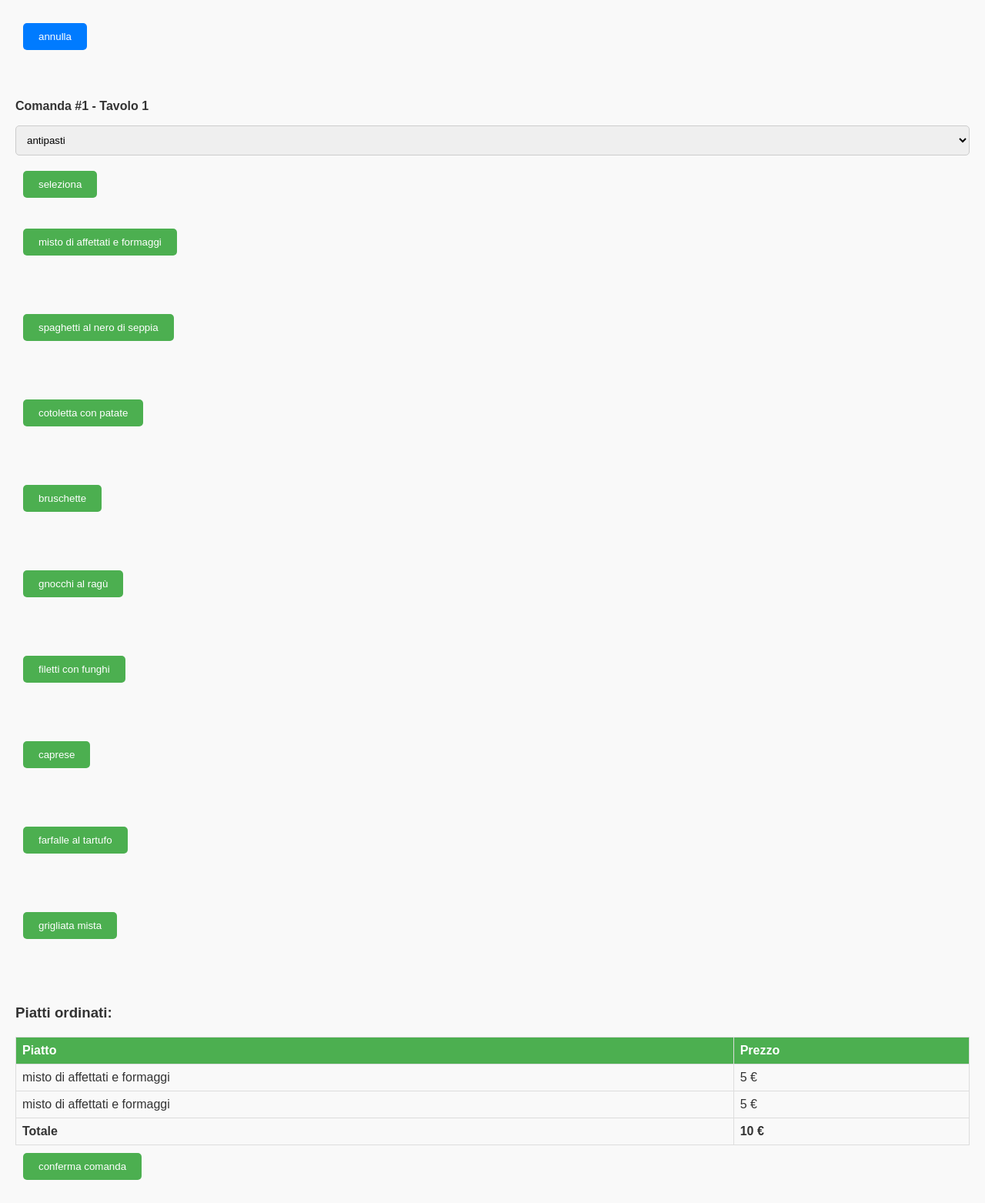
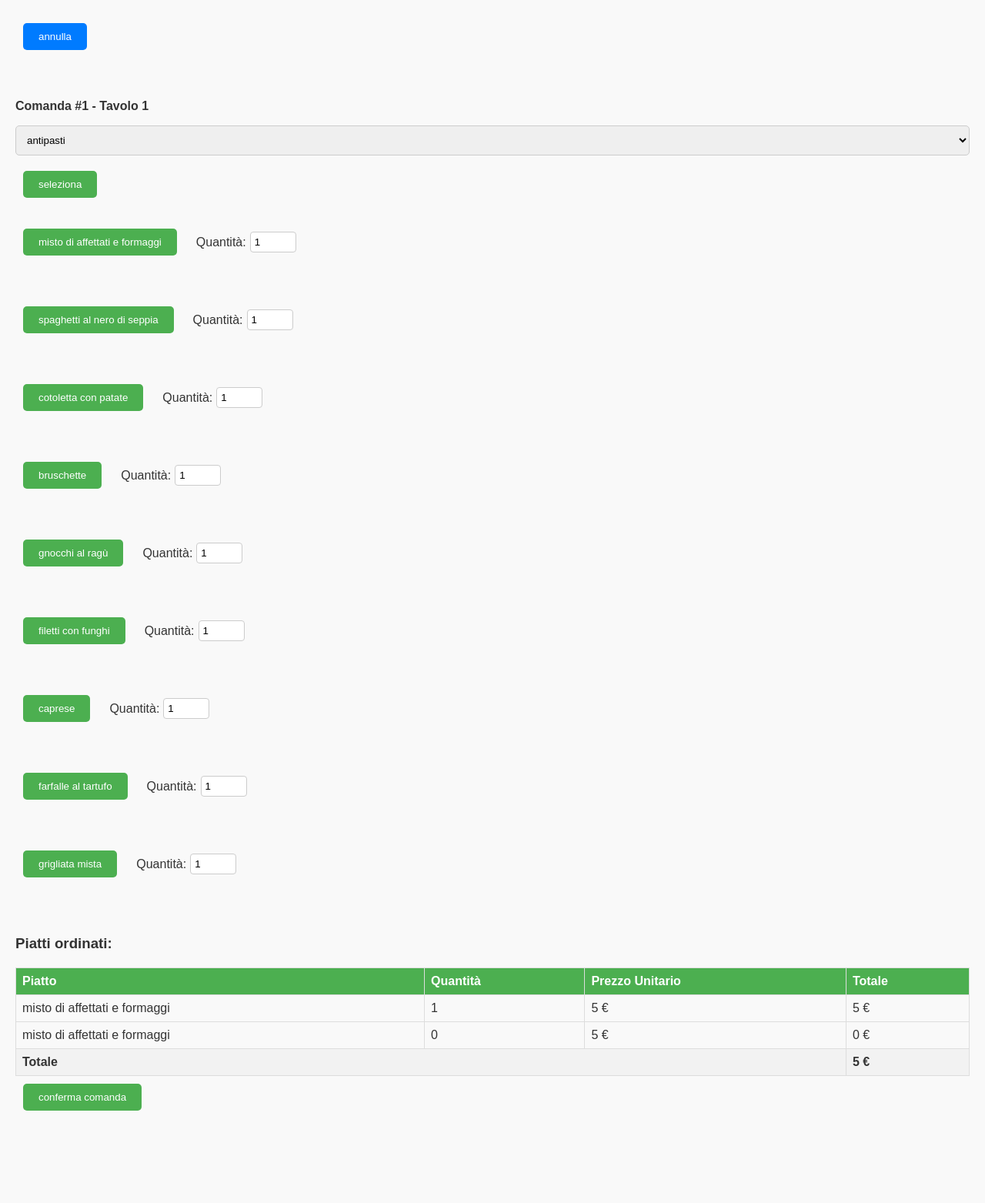
Before and after one commit to AluisiMichele/esercizio_comande, a PHP site: page /comanda.php in a window 1280 px wide. Shown: the whole page at 77% size. After the commit the page ends 1443 px from the top, so only its background shows below. Run offline with PHP 8.4, Linux system fonts and the light colour scheme; the visitor is signed in with stand-in values (Sample User, id 1); data comes from the database, SQL or seed files in the repository.

Commit message:
gestita la quantità dei piatti

```diff
--- a/comanda.php
+++ b/comanda.php
@@ -81,11 +81,17 @@
 
         while($row = $result->fetch_assoc()) {
 
-        echo "<form method='POST' action='insert_comanda.php'>";
-          echo "<input type='submit' name='selez_piatto' value='{$row['Descrizione_piatto']}'>";
-          echo "<input hidden type='text' name='ID_menu' value='{$row['ID_menu']}'>";
-          echo "<input hidden type='text' name='costo' value='{$row['costo']}'>";
-          echo "<input hidden type='text' name='prezzo' value='{$row['prezzo']}'>";
+        echo "<form method='POST' action='insert_comanda.php' class='piatto-form'>";
+          echo "<div class='piatto-container'>";
+            echo "<input type='submit' name='selez_piatto' value='{$row['Descrizione_piatto']}'>";
+            echo "<div class='quantity-control'>";
+              echo "<label for='quantita_{$row['ID_menu']}'>Quantità:</label>";
+              echo "<input type='number' id='quantita_{$row['ID_menu']}' name='quantita' value='1' min='1' max='10'>";
+            echo "</div>";
+          echo "</div>";
+          echo "<input type='hidden' name='ID_menu' value='{$row['ID_menu']}'>";
+          echo "<input type='hidden' name='costo' value='{$row['costo']}'>";
+          echo "<input type='hidden' name='prezzo' value='{$row['prezzo']}'>";
         echo "</form><br><br>";
 
          }
@@ -99,7 +105,7 @@
 
           echo "<h3>Piatti ordinati:</h3>";
 
-          $sql_dettagli = "SELECT d.ID_dettaglio, m.Descrizione_piatto, d.prezzo
+          $sql_dettagli = "SELECT d.ID_dettaglio, m.Descrizione_piatto, d.quantità, d.prezzo, (d.prezzo * d.quantità) as totale_piatto
                           FROM dettagli_comande d
                           JOIN menu m ON d.ID_menu = m.ID_menu
                           WHERE d.ID_comanda = $id_comanda";
@@ -108,20 +114,22 @@
 
           if ($result_dettagli && $result_dettagli->num_rows > 0) {
               echo "<table border='1'>";
-              echo "<tr><th>Piatto</th><th>Prezzo</th></tr>";
+              echo "<tr><th>Piatto</th><th>Quantità</th><th>Prezzo Unitario</th><th>Totale</th></tr>";
 
               $totale = 0;
 
               while($row_dettaglio = $result_dettagli->fetch_assoc()) {
                   echo "<tr>";
                   echo "<td>{$row_dettaglio['Descrizione_piatto']}</td>";
+                  echo "<td>{$row_dettaglio['quantità']}</td>";
                   echo "<td>{$row_dettaglio['prezzo']} €</td>";
+                  echo "<td>{$row_dettaglio['totale_piatto']} €</td>";
                   echo "</tr>";
 
-                  $totale += $row_dettaglio['prezzo'];
+                  $totale += $row_dettaglio['totale_piatto'];
               }
 
-              echo "<tr><td><strong>Totale</strong></td><td><strong>{$totale} €</strong></td></tr>";
+              echo "<tr><td colspan='3'><strong>Totale</strong></td><td><strong>{$totale} €</strong></td></tr>";
               echo "</table>";
           } else {
               echo "<p>Nessun piatto ordinato.</p>";
--- a/conferma_comanda.php
+++ b/conferma_comanda.php
@@ -5,11 +5,6 @@
     if (isset($_POST['comanda']) && isset($_SESSION['id_comanda'])) {
         $id_comanda = $_SESSION['id_comanda'];
 
-        // Aggiorna lo stato della comanda (opzionale, se necessario)
-        // $sql = "UPDATE comande SET stato = 2 WHERE ID_comanda = $id_comanda";
-        // $conn->query($sql);
-
-        // Rimuovi l'ID della comanda dalla sessione per permettere la creazione di nuove comande
         unset($_SESSION['id_comanda']);
         unset($_SESSION['n_tavolo']);
 
--- a/logout.php
+++ b/logout.php
@@ -1,7 +1,7 @@
 <?php
-session_start(); //richiesto per accedere alla sessione attuale
+session_start();
 session_unset(); //rimozione variabili delle sessioni
-session_destroy(); //distruzione dati associati alla sessione corrente
+session_destroy(); //distruzione dati della sessione corrente
 header("Location: login.php");
 exit();
 ?>
--- a/style.css
+++ b/style.css
@@ -1,4 +1,3 @@
-
 body {
     font-family: Arial, sans-serif;
     margin: 20px;
@@ -75,3 +74,37 @@ body {
   button:hover {
     background-color: #0056b3;
   }
+
+  /* Stili per la gestione delle quantità */
+  .piatto-container {
+    display: flex;
+    align-items: center;
+    margin-bottom: 10px;
+  }
+
+  .quantity-control {
+    margin-left: 15px;
+    display: flex;
+    align-items: center;
+  }
+
+  .quantity-control label {
+    margin-right: 5px;
+  }
+
+  .quantity-control input[type="number"] {
+    width: 60px;
+    padding: 5px;
+    border: 1px solid #ccc;
+    border-radius: 4px;
+  }
+
+  .piatto-form {
+    margin-bottom: 0;
+  }
+
+  /* Stile per la tabella di riepilogo ordini */
+  table tr:last-child {
+    font-weight: bold;
+    background-color: #f2f2f2;
+  }
```
Also changed, not shown: insert_comanda.php (+42 -7 lines).
